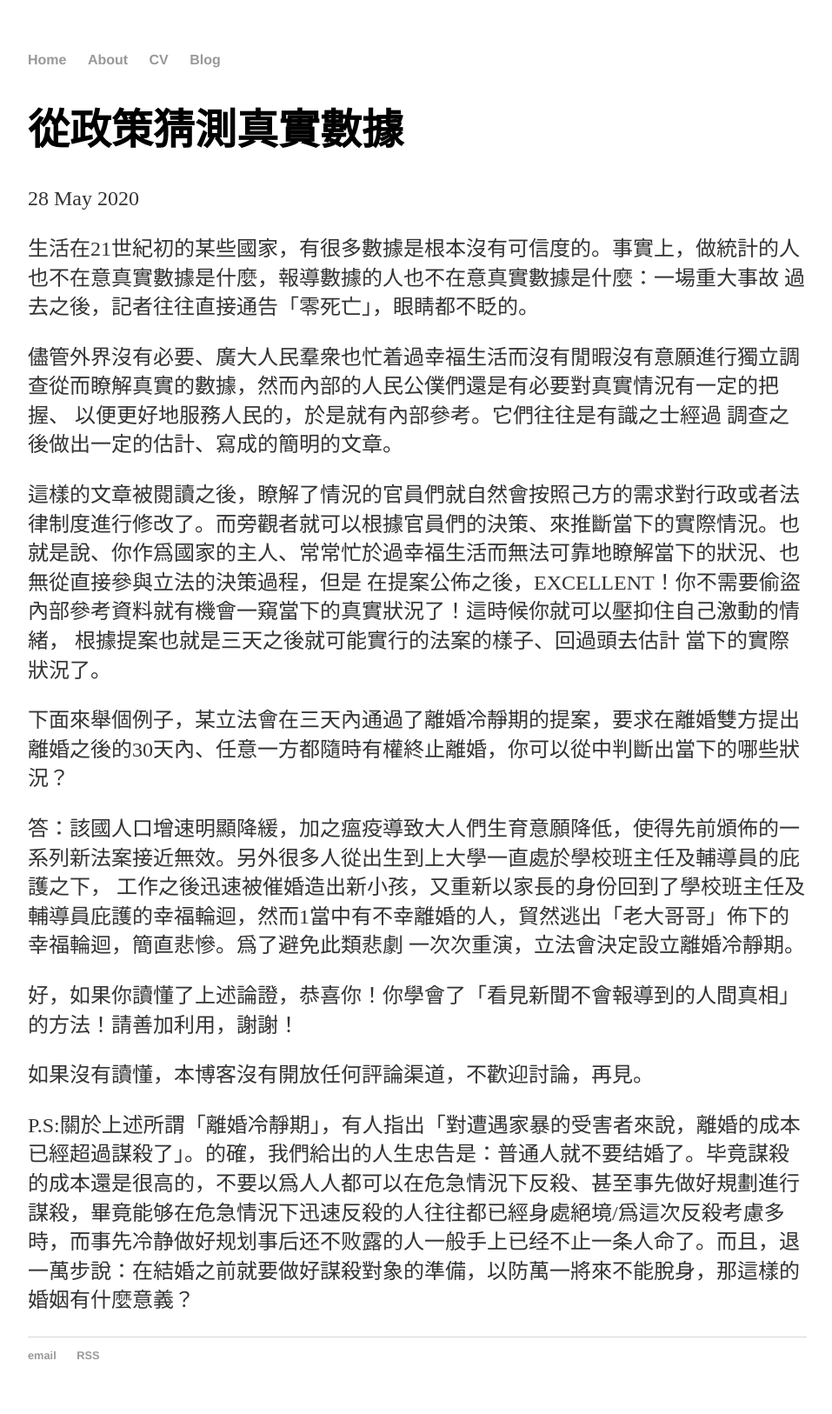
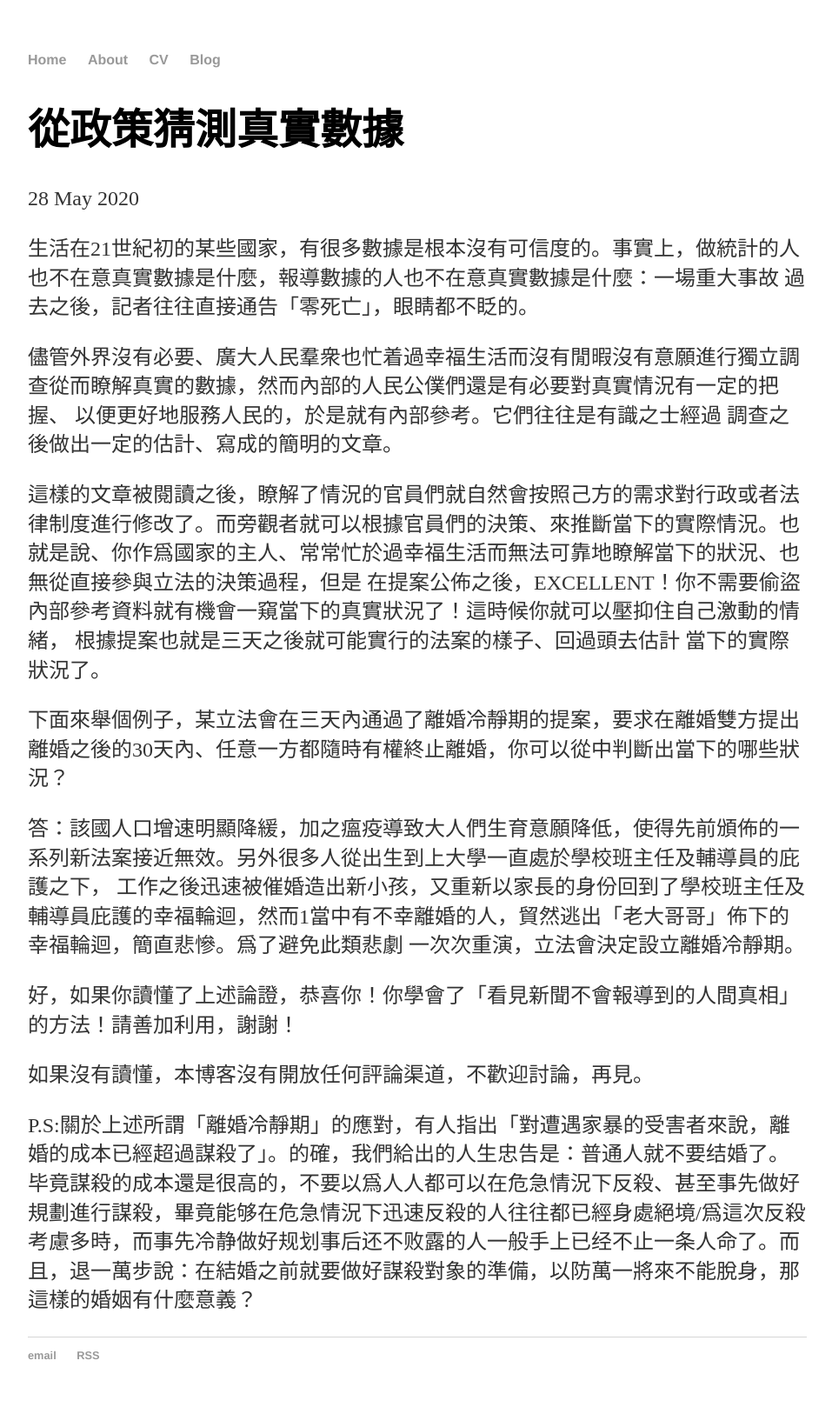
Before and after one commit to Ekove/ekove.github.io, a Jekyll site: the page built from _posts/2020-5-28-notes.md, in a window 1280 px wide. Shown: the whole page at 87% size, without its empty margins (160-1117 px from the left). Built offline with Jekyll 4.4.1, drawn with Linux system fonts in a browser that asks for light colours.

Commit message:
Update 2020-5-28-notes.md

```diff
--- a/_posts/2020-5-28-notes.md
+++ b/_posts/2020-5-28-notes.md
@@ -26,4 +26,4 @@ date: 2020-05-28
 
 如果沒有讀懂，本博客沒有開放任何評論渠道，不歡迎討論，再見。
 
-P.S:關於上述所謂「離婚冷靜期」，有人指出「對遭遇家暴的受害者來說，離婚的成本已經超過謀殺了」。的確，我們給出的人生忠告是：普通人就不要结婚了。毕竟謀殺的成本還是很高的，不要以爲人人都可以在危急情況下反殺、甚至事先做好規劃進行謀殺，畢竟能够在危急情況下迅速反殺的人往往都已經身處絕境/爲這次反殺考慮多時，而事先冷静做好规划事后还不败露的人一般手上已经不止一条人命了。而且，退一萬步說：在結婚之前就要做好謀殺對象的準備，以防萬一將來不能脫身，那這樣的婚姻有什麼意義？
+P.S:關於上述所謂「離婚冷靜期」的應對，有人指出「對遭遇家暴的受害者來說，離婚的成本已經超過謀殺了」。的確，我們給出的人生忠告是：普通人就不要结婚了。毕竟謀殺的成本還是很高的，不要以爲人人都可以在危急情況下反殺、甚至事先做好規劃進行謀殺，畢竟能够在危急情況下迅速反殺的人往往都已經身處絕境/爲這次反殺考慮多時，而事先冷静做好规划事后还不败露的人一般手上已经不止一条人命了。而且，退一萬步說：在結婚之前就要做好謀殺對象的準備，以防萬一將來不能脫身，那這樣的婚姻有什麼意義？
```
